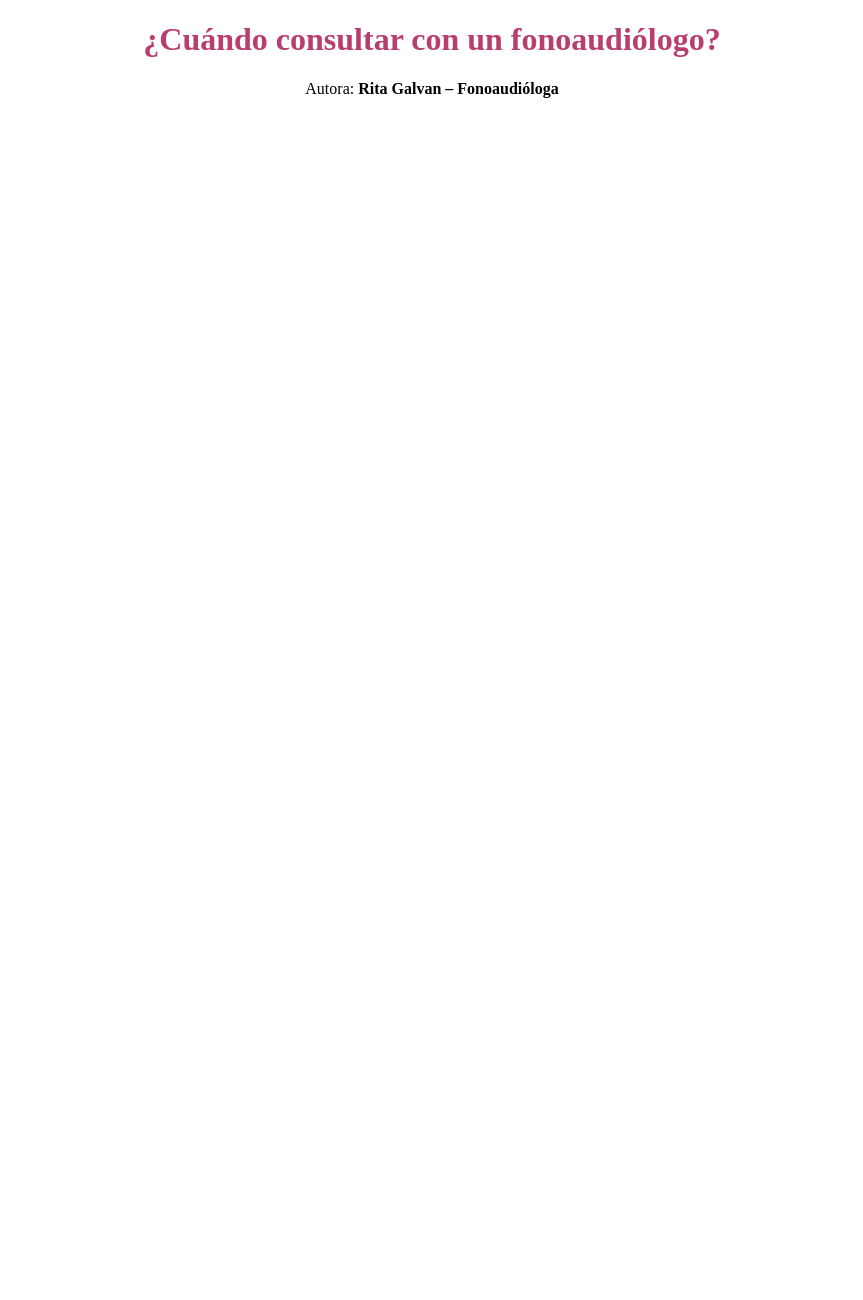
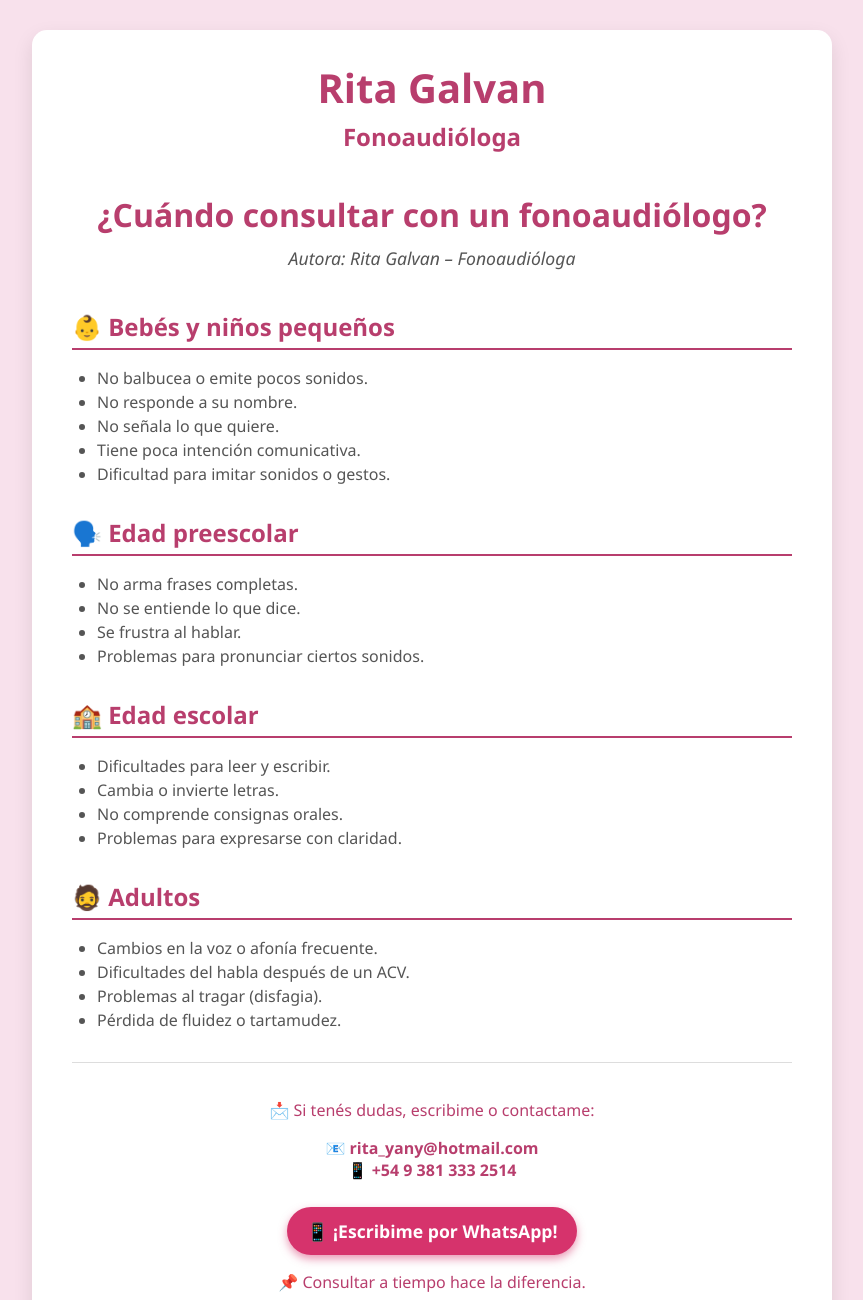
Before and after one commit to Rita2808/mi-web-fono, a plain HTML site: page index.html in a window 1280 px wide. Shown: the top 1300 px of the page, without its empty margins (208-1071 px from the left). Before the commit the page ends 800 px from the top, so only its background shows below. Drawn offline with Linux system fonts and the light colour scheme.

Commit message:
Update index.html

```diff
--- a/index.html
+++ b/index.html
@@ -4,9 +4,167 @@
   <meta charset="UTF-8" />
   <meta name="viewport" content="width=device-width, initial-scale=1" />
   <title>¿Cuándo consultar con un fonoaudiólogo?</title>
+  <style>
+    body {
+      font-family: 'Segoe UI', Tahoma, Geneva, Verdana, sans-serif;
+      background: #f8e1ec;
+      color: #333;
+      margin: 0;
+      padding: 30px 15px;
+    }
+    .contenedor {
+      max-width: 720px;
+      margin: auto;
+      background: white;
+      padding: 30px 40px;
+      border-radius: 15px;
+      box-shadow: 0 8px 20px rgba(0,0,0,0.1);
+    }
+    h1 {
+      color: #b83e6d;
+      text-align: center;
+      font-weight: 700;
+      margin-bottom: 20px;
+    }
+    p.autora {
+      text-align: center;
+      font-style: italic;
+      color: #555;
+      margin-top: -10px;
+      margin-bottom: 40px;
+      font-size: 1.1rem;
+    }
+    section {
+      margin-bottom: 30px;
+    }
+    h2 {
+      color: #b83e6d;
+      border-bottom: 2px solid #b83e6d;
+      padding-bottom: 5px;
+      margin-bottom: 15px;
+      font-weight: 600;
+    }
+    ul {
+      list-style-type: disc;
+      padding-left: 25px;
+      color: #555;
+      font-size: 1rem;
+      line-height: 1.5;
+    }
+    footer {
+      border-top: 1px solid #ddd;
+      padding-top: 20px;
+      text-align: center;
+      font-size: 1rem;
+      color: #b83e6d;
+    }
+    .contacto {
+      margin-top: 15px;
+      font-weight: 600;
+    }
+    .contacto a {
+      color: #b83e6d;
+      text-decoration: none;
+    }
+    .contacto a:hover {
+      text-decoration: underline;
+    }
+    .boton-whatsapp {
+      display: inline-block;
+      background-color: #d6336c;
+      color: white;
+      font-weight: bold;
+      padding: 12px 20px;
+      border-radius: 25px;
+      text-decoration: none;
+      font-size: 1.1rem;
+      margin-top: 10px;
+      transition: background-color 0.3s ease;
+      box-shadow: 0 4px 8px rgba(214, 51, 108, 0.5);
+    }
+    .boton-whatsapp:hover {
+      background-color: #a92e54;
+      box-shadow: 0 6px 12px rgba(169, 46, 84, 0.7);
+    }
+    .foto-container {
+      text-align: center;
+      margin-bottom: 40px;
+    }
+    .foto-container h1 {
+      font-size: 2.5rem;
+      color: #b83e6d;
+      margin: 0;
+    }
+    .foto-container p {
+      font-size: 1.5rem;
+      font-weight: 600;
+      color: #b83e6d;
+      margin-top: 5px;
+    }
+  </style>
 </head>
 <body>
-  <h1 style="text-align:center; color:#b83e6d;">¿Cuándo consultar con un fonoaudiólogo?</h1>
-  <p style="text-align:center;">Autora: <strong>Rita Galvan – Fonoaudióloga</strong></p>
-</body>
-</html>
+  <div class="contenedor">
+
+    <div class="foto-container">
+      <h1>Rita Galvan</h1>
+      <p>Fonoaudióloga</p>
+    </div>
+
+    <h1>¿Cuándo consultar con un fonoaudiólogo?</h1>
+    <p class="autora">Autora: Rita Galvan – Fonoaudióloga</p>
+
+    <section>
+      <h2>👶 Bebés y niños pequeños</h2>
+      <ul>
+        <li>No balbucea o emite pocos sonidos.</li>
+        <li>No responde a su nombre.</li>
+        <li>No señala lo que quiere.</li>
+        <li>Tiene poca intención comunicativa.</li>
+        <li>Dificultad para imitar sonidos o gestos.</li>
+      </ul>
+    </section>
+
+    <section>
+      <h2>🗣️ Edad preescolar</h2>
+      <ul>
+        <li>No arma frases completas.</li>
+        <li>No se entiende lo que dice.</li>
+        <li>Se frustra al hablar.</li>
+        <li>Problemas para pronunciar ciertos sonidos.</li>
+      </ul>
+    </section>
+
+    <section>
+      <h2>🏫 Edad escolar</h2>
+      <ul>
+        <li>Dificultades para leer y escribir.</li>
+        <li>Cambia o invierte letras.</li>
+        <li>No comprende consignas orales.</li>
+        <li>Problemas para expresarse con claridad.</li>
+      </ul>
+    </section>
+
+    <section>
+      <h2>🧔 Adultos</h2>
+      <ul>
+        <li>Cambios en la voz o afonía frecuente.</li>
+        <li>Dificultades del habla después de un ACV.</li>
+        <li>Problemas al tragar (disfagia).</li>
+        <li>Pérdida de fluidez o tartamudez.</li>
+      </ul>
+    </section>
+
+    <footer>
+      <p>📩 Si tenés dudas, escribime o contactame:</p>
+      <p class="contacto">
+        📧 <a href="mailto:rita_yany@hotmail.com">rita_yany@hotmail.com</a><br />
+        📱 <a href="https://wa.me/5493813332514" target="_blank" rel="noopener">+54 9 381 333 2514</a>
+      </p>
+      <a href="https://wa.me/5493813332514" target="_blank" rel="noopener" class="boton-whatsapp" aria-label="Contactar por WhatsApp">
+        📱 ¡Escribime por WhatsApp!
+      </a>
+      <p>📌 Consultar a tiempo hace la diferencia.</p>
+    </footer>
+  </div>
+</
```
